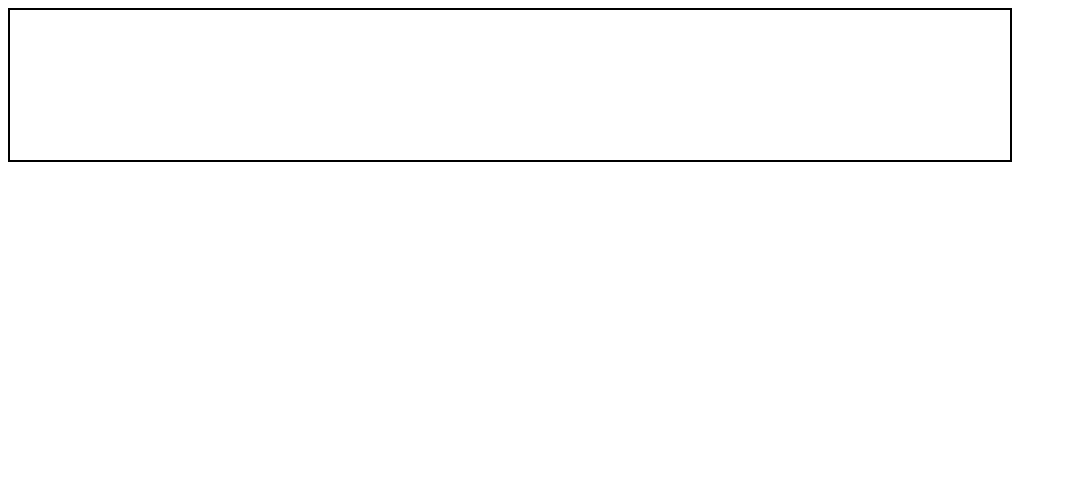
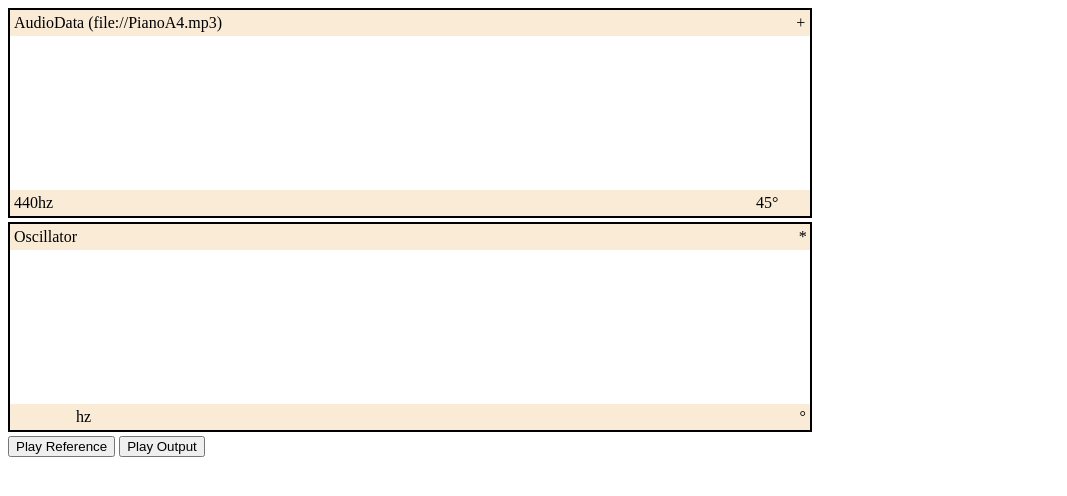
Before and after one commit to Alanf718/Wave-Paint, a website: page public/index.html in a window 1280 px wide. Shown: the whole page, without its empty margins (0-1067 px from the left). Drawn offline with Linux system fonts and the light colour scheme.

Commit message:
Decorator + Extracted Audio

```diff
--- a/public/index.html
+++ b/public/index.html
@@ -4,9 +4,81 @@
     <meta charset="UTF-8">
     <title>Enter Title Here</title>
 </head>
+<style>
+    .wave-form {
+        display: flex;
+        flex-direction: column;
+        border: 2px solid;
+        width: fit-content;
+        margin: 4px 0px;
+    }
+    .wave-form input {
+        border: none;
+        background-color: transparent;
+        text-align: right;
+    }
+    .wave-form .freq {
+        width: 50px
+    }
+    .wave-form .phase {
+        width: 50px;
+    }
+
+    .menu-bar {
+        padding: 4px;
+        background-color: antiquewhite;
+        display: flex;
+        flex-direction: row;
+        justify-content: space-between;
+    }
+</style>
 <body>
     <div id="entry">
-        <canvas id="display" width="1000" width="300" style="border: 2px solid black"/>
+        <div class="wave-form audio-in" id="wave-1">
+            <div class="menu-bar">
+                <span class="label">AudioData (file://PianoA4.mp3) </span>
+                <span class="operation"><i>+</i></span>
+            </div>
+            <div>
+                <canvas width="800" width="300">
+            </div>
+            <div class="menu-bar">
+                <span class="freq">440hz</span>
+                <span class="phase">45°</span>
+            </div>
+        </div>
+        <div class="wave-form oscillator" id="wave-2">
+            <div class="menu-bar">
+                <span class="label">Oscillator</span>
+                <span class="operation"><i>*</i></span>
+            </div>
+            <div>
+                <canvas width="800" width="300">
+            </div>
+            <div class="menu-bar">
+                <!--<span class="freq">440hz</span>-->
+                <span>
+                    <input class="freq" type="number">
+                    <span>&nbsp;hz</span>
+                </span>
+                <span>
+                    <input class="phase" type="number" min="0" max="360" list="common-phase-numbers">
+                    <span>&nbsp;°</span>
+                </span>
+
+                <datalist id="common-phase-numbers">
+                    <option value="0"/>
+                    <option value="90"/>
+                    <option value="180"/>
+                    <option value="270"/>
+                </datalist>
+                <!--<span class="phase">45°</span>-->
+            </div>
+        </div>
+
+
+        <button id="play-reference">Play Reference</button>
+        <button id="play-output">Play Output</button>
     </div>
 </body>
 </html>
--- a/src/display/decorator/index.js
+++ b/src/display/decorator/index.js
@@ -22,6 +22,8 @@ export class Decorator {
         console.log(`\t${(iF-i0)} ${width/(iF-i0)}`);
         const ratio = width/(iF-i0);
 
+        // ratio 8 = full samples
+        // ratio 0.65 = 1 out of 8 samples
         if(ratio > 8) {
             ctx.strokeStyle='rgba(255, 0, 0, 1)';
             ctx.beginPath();
```
Also changed, not shown: src/audio/index.js (+8 -0 lines), src/index.js (+23 -26 lines).
